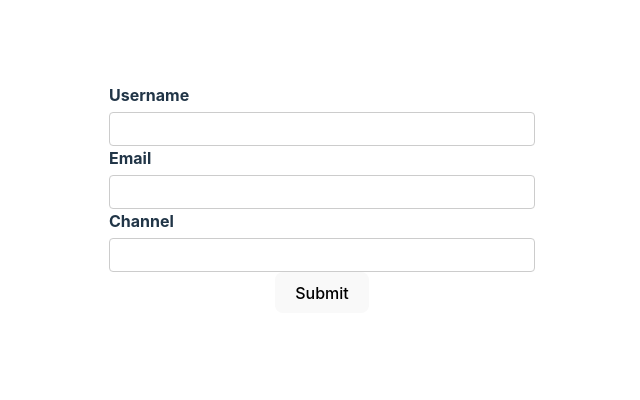
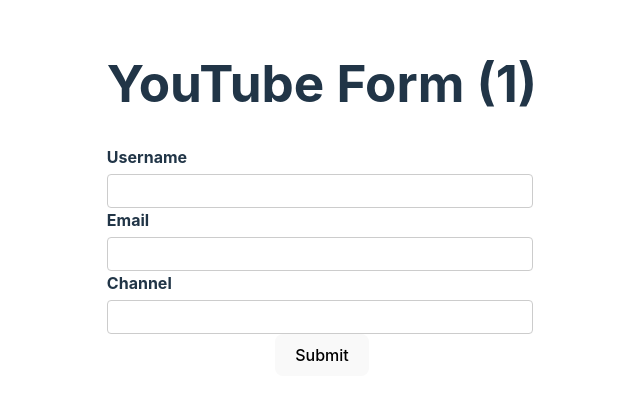
Before and after one commit to mavericks-db/rhf-demo, a React (Vite) app: page / in a window 1280 px wide. Shown: the part 202-602 px from the top of the page, without its empty margins (318-958 px from the left). Built offline with nearby package versions, Linux system fonts and the light colour scheme.

Commit message:
Form State and Rerenders

```diff
--- a/src/components/YouTubeForm.tsx
+++ b/src/components/YouTubeForm.tsx
@@ -1,12 +1,17 @@
 import { useForm } from "react-hook-form";
 import { DevTool } from "@hookform/devtools";
+
+let renderCount = 0;
 
 export const YouTubeForm = () => {
   const form = useForm();
   const { register, control } = form;
 
+  renderCount++;
+
   return (
     <div>
+      <h1>YouTube Form ({renderCount/2})</h1>
       <form>
         <label htmlFor="username">Username</label>
         <input type="text" id="username" {...register("username")} />
```
